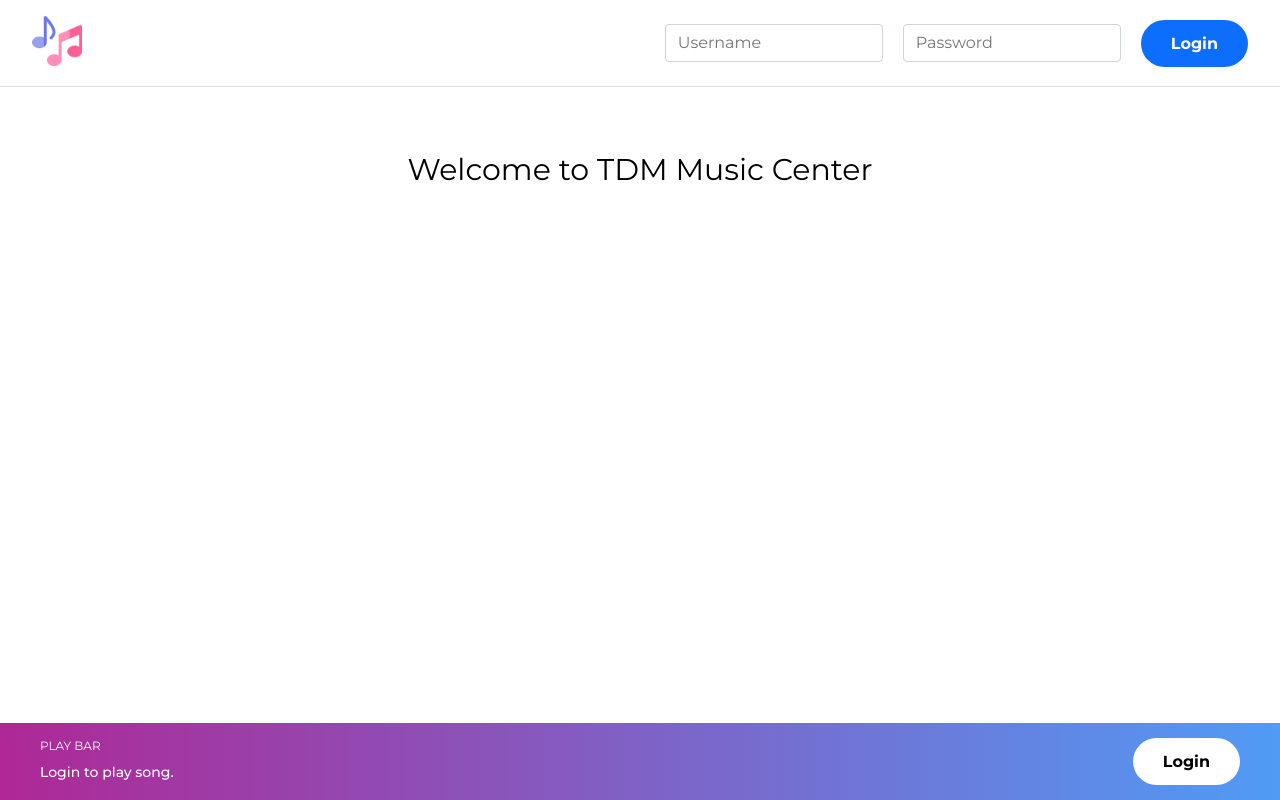
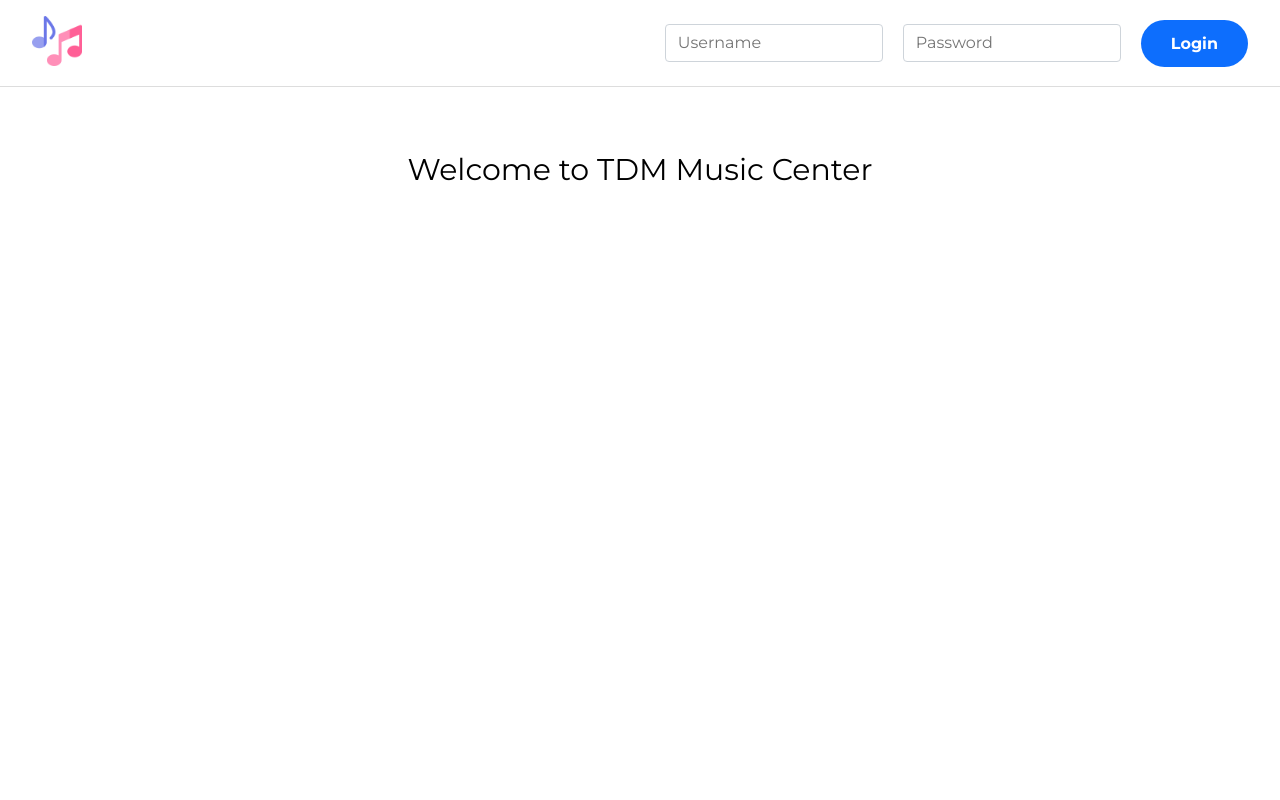
Before and after one commit to wap-2024/final-project, a plain HTML site: page frontend/views/index.html in a window 1280 px wide. Drawn offline with Linux system fonts and the light colour scheme.

Commit message:
hide playbar in login page

```diff
--- a/frontend/views/index.html
+++ b/frontend/views/index.html
@@ -34,7 +34,7 @@
         </div>
     </div>
 
-    <div class="play-bar">
+    <!-- <div class="play-bar">
         <div class="text">
             <h6>Play bar</h6>
             <p>Login to play song.</p>
@@ -42,7 +42,7 @@
         <div class="button">
             <button type="button">Login</button>
         </div>
-    </div>
+    </div> -->
 </body>
 
 </html>
```
